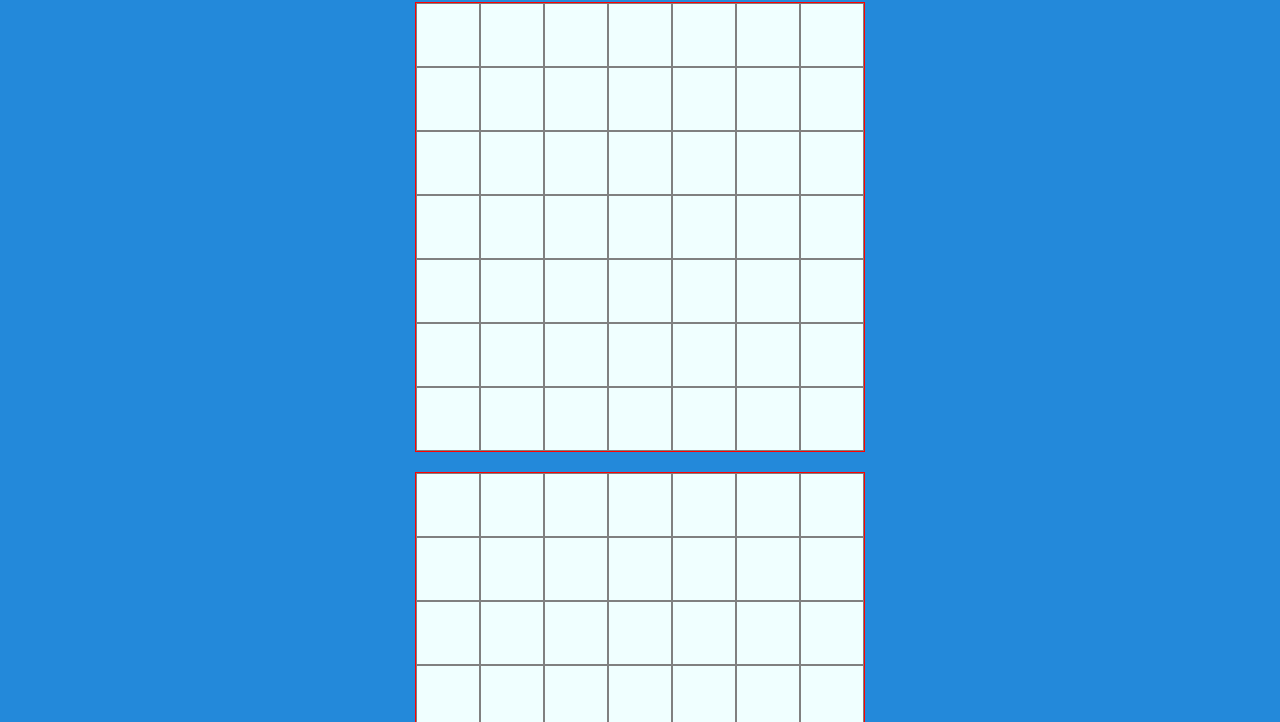
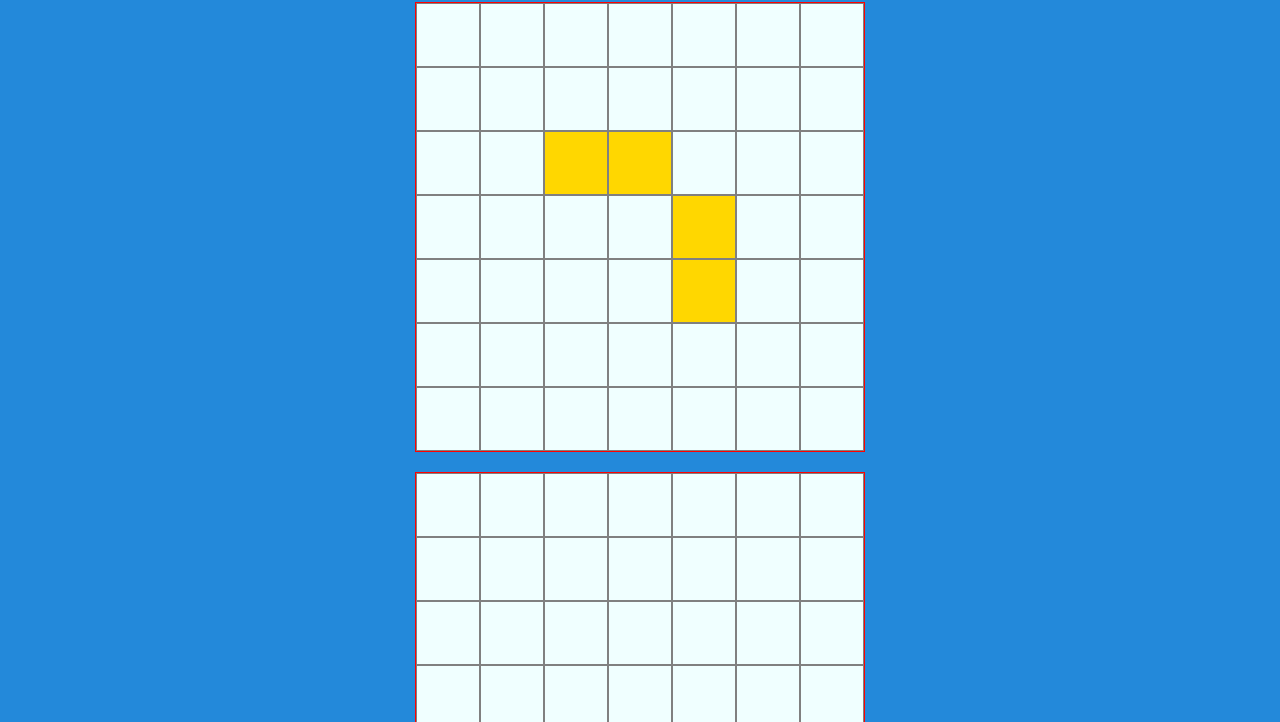
Before and after one commit to MrDomoArigato98/Battleship, a website built with webpack: page src/template.html in a window 1280 px wide. Shown: the part 78-800 px from the top of the page. Built offline with nearby package versions, Linux system fonts and the light colour scheme.

Commit message:
Populate grid where there's a ship

```diff
--- a/src/createGrid.js
+++ b/src/createGrid.js
@@ -25,4 +25,28 @@ export function createGrid(gameboard = Gameboard) {
   return playerWarzone;
 }
 
-export function populateGrid(grid, shipsList) {}
+export function populateShips(grid, gameboard) {
+  const battlegrid = grid.childNodes;
+  const cells = battlegrid[0].childNodes;
+
+  const cellsArray = Array.from(cells);
+  const board = gameboard.board;
+  console.log(gameboard);
+
+  for (let row = 0; row < 7; row++) {
+    for (let col = 0; col < 7; col++) {
+      if (board[row][col] !== null) {
+        const cell = findCell(cellsArray, row, col);
+        cell.classList.add("hasShip");
+      }
+    }
+  }
+}
+
+function findCell(cells, row, col) {
+  return Array.from(cells).find(
+    (cell) =>
+      cell.getAttribute("row") === String(row) &&
+      cell.getAttribute("col") === String(col)
+  );
+}
--- a/src/index.js
+++ b/src/index.js
@@ -3,7 +3,7 @@ import "./style.css";
 import { Gameboard } from "./Gameboard";
 import { Player } from "./Player";
 import { Ship } from "./Ship";
-import { createGrid } from "./createGrid";
+import { createGrid, populateShips } from "./createGrid";
 
 /*
 Get both player areas using their ID.
@@ -25,6 +25,8 @@ Then create the grids based on the gameboards.
 const grid = createGrid(player1.gameboard);
 const grid2 = createGrid(player2.gameboard);
 
+populateShips(grid, player1.gameboard);
+
 /*
 Then append the elements to the DOM
 */
--- a/src/style.css
+++ b/src/style.css
@@ -1,8 +1,8 @@
 body {
-    background-color: rgb(35,137,218);
+  background-color: rgb(35, 137, 218);
 }
 
-.navbar{
+.navbar {
   display: flex;
   justify-content: center;
   border: 1px solid black;
@@ -11,27 +11,26 @@ body {
   padding: 10px;
 }
 
-.play-area{
+.play-area {
   display: flex;
   place-content: center;
-
 }
-.battlegrid{
+.battlegrid {
   margin: 10px;
   display: grid;
   grid-template-rows: repeat(7, 5vw);
-    grid-template-columns: repeat(7, 5vw);;
+  grid-template-columns: repeat(7, 5vw);
   border: 1px solid red;
   background-color: azure;
 }
-.cell{
+.cell {
   border: 1px solid grey;
 }
 
-.visible{
+.visible {
   display: none;
 }
 /* Maybe get an SVG that spans across the divs */
-.hasShip{
-
+.hasShip {
+    background-color: gold;
 }
```
Lines whose indentation alone changed are shown as unchanged.
